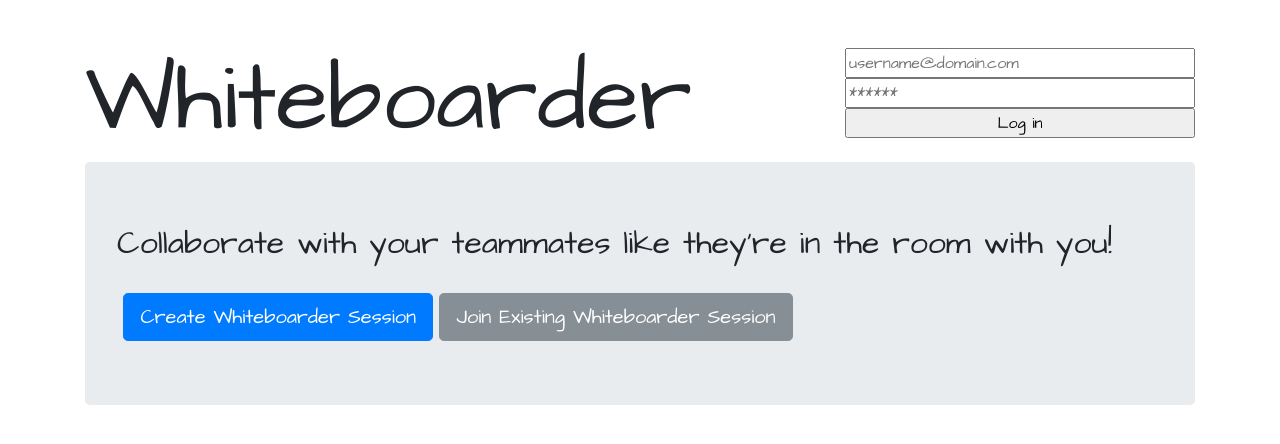
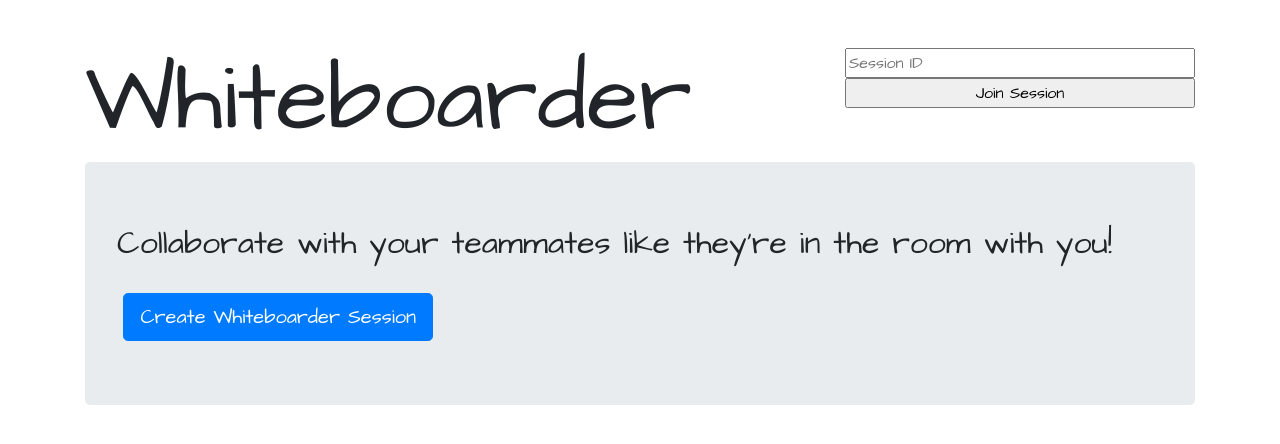
Before and after one commit to sdavidson15/whiteboarder, a plain HTML site: page whiteboarder-web/index.html in a window 1280 px wide. Drawn offline with nearby package versions, Linux system fonts and the light colour scheme.

Commit message:
web mockup: remove password field & "join" button

```diff
--- a/whiteboarder-web/index.html
+++ b/whiteboarder-web/index.html
@@ -18,11 +18,9 @@
                     <h1>Whiteboarder</h1>
                 </div>
                 <div class="col-4">
-                    <input type="text" placeholder="username@domain.com" style="width: 100%" />
+                    <input type="text" placeholder="Session ID" style="width: 100%" />
                     <br />
-                    <input type="password" placeholder="******" style="width: 100%" />
-                    <br />
-                    <button class="button-primary" style="width: 100%">Log in</button>
+                    <button class="button-primary" style="width: 100%">Join Session</button>
                 </div>
             </div>
 
@@ -31,7 +29,6 @@
                 <br>
                 <div class="btn-group-vertical" role="group"></div>
                     <button class="btn btn-primary btn-lg" href="#">Create Whiteboarder Session</button>
-                    <button class="btn btn-secondary btn-lg" href="#">Join Existing Whiteboarder Session</button>
                 </div>
             </div>
         </div>
```
